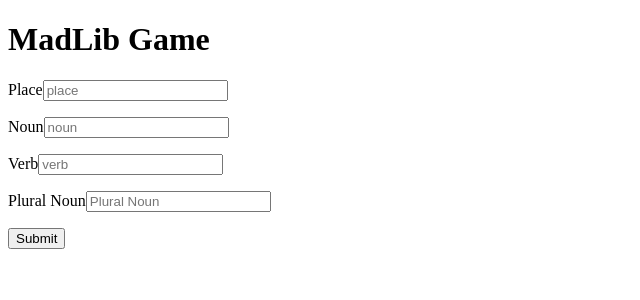
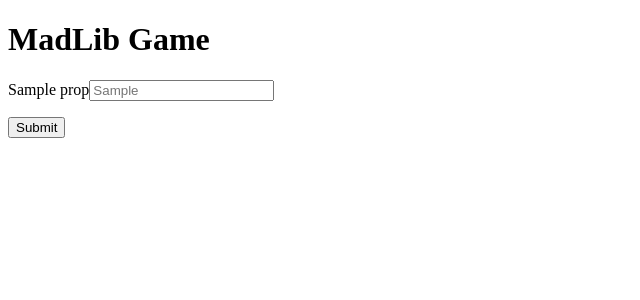
Before and after one commit to pjulmeus/flaskMadLib, a Flask app: template templates/madlib.html in a window 1280 px wide. Shown: the top 300 px of the page, without its empty margins (0-640 px from the left). Run offline with Flask 3, Linux system fonts and the light colour scheme; the template is opened without the code that fills it: most values are stand-ins (such as "Sample title", 1, 10 or a date in 2020).

Commit message:
final commit

```diff
--- a/app.py
+++ b/app.py
@@ -1,13 +1,19 @@
-from flask import Flask, render_template, request
+from flask import Flask, render_template , request
 from flask_debugtoolbar import DebugToolbarExtension
 from stories import story
 
 app = Flask(__name__)
 app.config['SECRET_KEY'] = "oh-so-secret"
+app.debug = True
 
 debug = DebugToolbarExtension(app)
 
-@app.route("/")
+@app.route('/')
 def homepage():
-    place = request.args["place"]
-    return render_template('madlib.html', place=place)
+    prompt = story.prompts
+    return render_template("madlib.html", prop = prompt)
+
+@app.route('/mad')
+def stories():
+    text = story.generate(request.args)
+    return render_template("madlib_stories.html", text = text)
--- a/requirements.txt
+++ b/requirements.txt
@@ -1,6 +1,7 @@
 blinker==1.6.2
 click==8.1.3
 Flask==2.3.2
+Flask-DebugToolbar==0.13.1
 itsdangerous==2.1.2
 Jinja2==3.1.2
 MarkupSafe==2.1.2
--- a/templates/madlib.html
+++ b/templates/madlib.html
@@ -8,11 +8,10 @@
 </head>
 <body>
     <h1>MadLib Game</h1>
-    <form action="/templates/stories.html">
-        <label for="place">Place</label><input type="text" placeholder="place" name="place"><p>
-        <label for="noun">Noun</label><input type="text" placeholder="noun" name="noun"><p>
-        <label for="verb">Verb</label><input type="text" placeholder="verb" name="verb"><p>
-        <label for="plural_noun">Plural Noun</label><input type="text" placeholder="Plural Noun" name="plural_noun"><p>
+    <form action="/mad">
+    {% for p in prop %}
+        <label for={{p}}>{{p}}</label><input type="text" placeholder={{p}} name={{p}}><p>
+    {% endfor %}
         <button>Submit</button>
     </form>
 </body>
--- a/templates/stories.html
+++ b/templates/madlib_stories.html
@@ -8,8 +8,7 @@
 </head>
 <body>
     <H1>MadLib Stories</H1>
-    <p>
-        {{place}}
+    <p> {{text}}
     </p>
 </body>
 </html>
```
Also changed, not shown: requirement.txt (deleted, +0 -8 lines), 1 other file.
